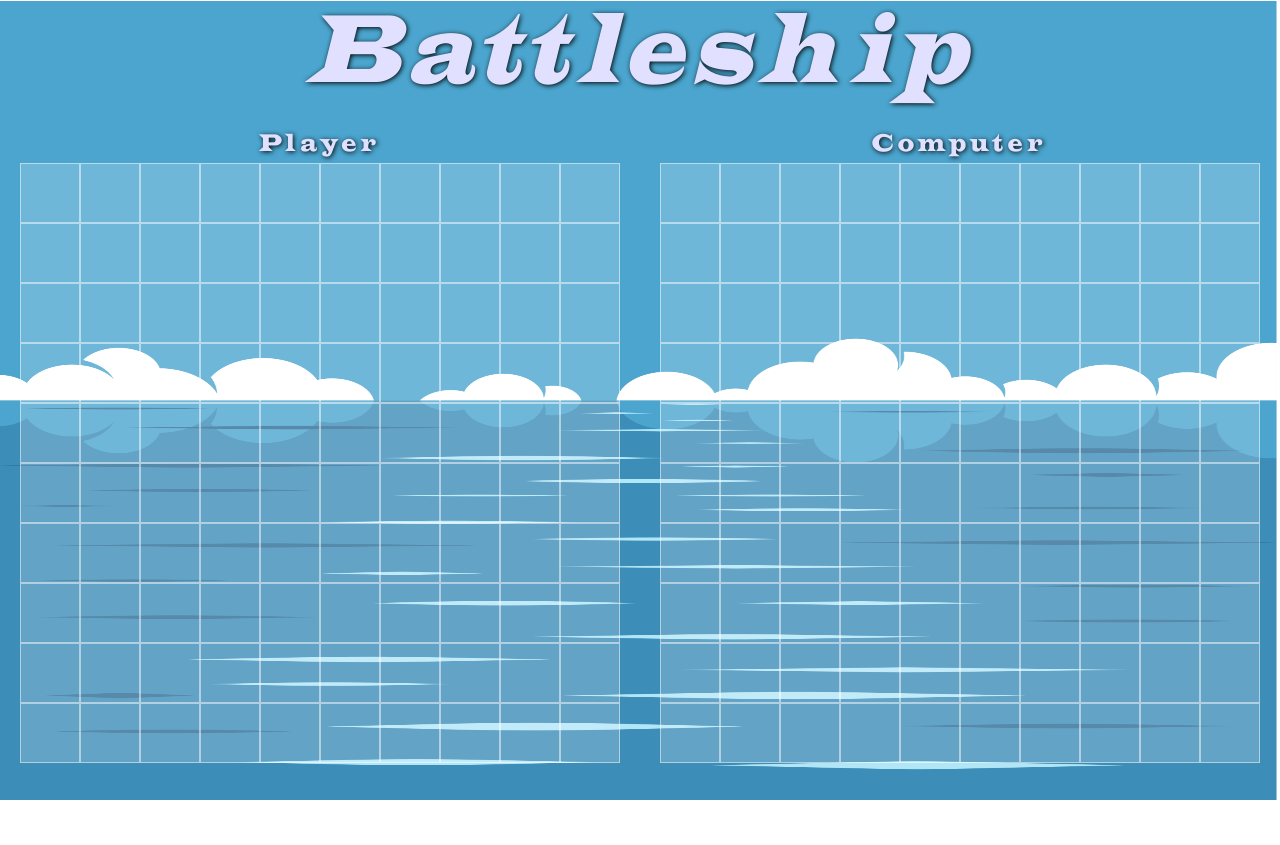
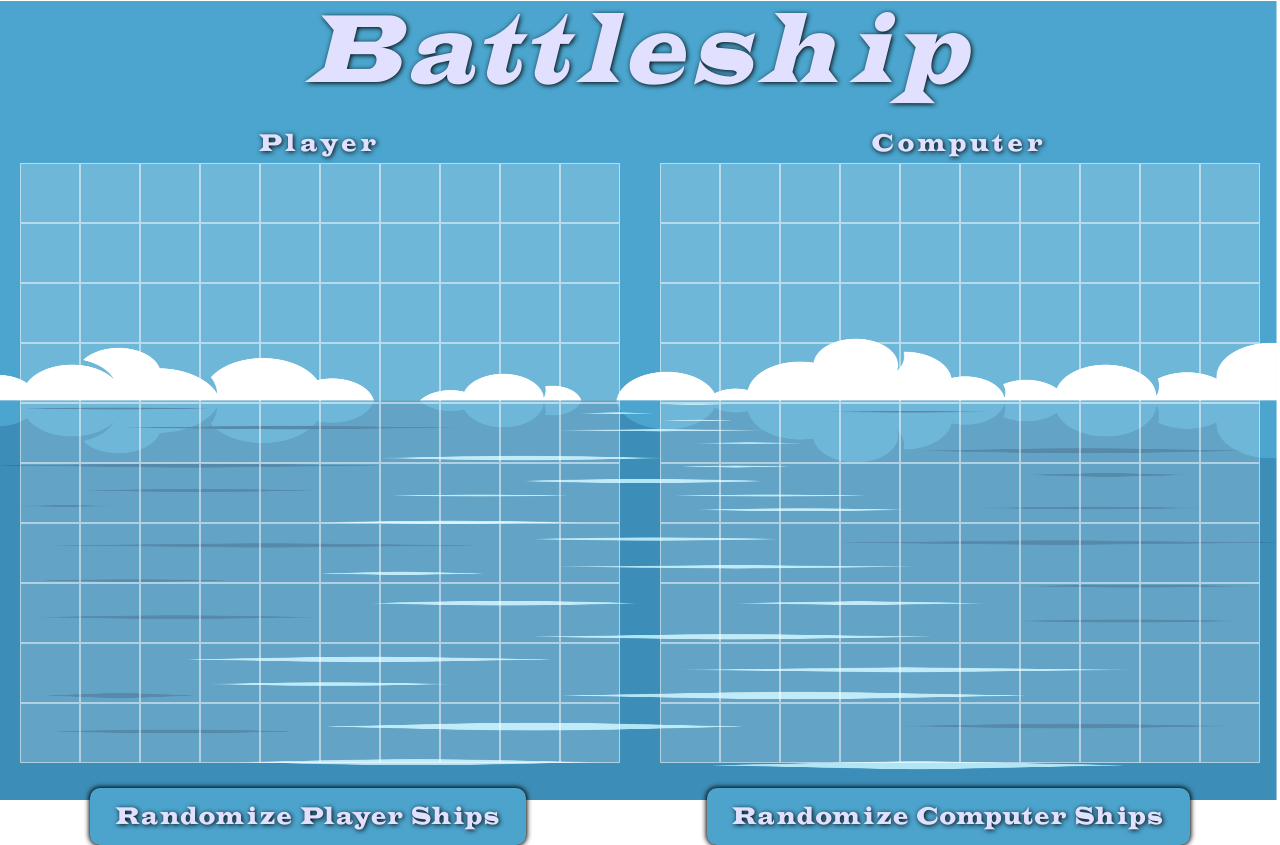
Before and after one commit to benlgw/battleship, a website built with Vite: page index.html in a window 1280 px wide. Before the commit the page ends 800 px from the top, so only its background shows below. Built offline with nearby package versions, Linux system fonts and the light colour scheme.

Commit message:
add some buttons to randomize position of ships for each player

```diff
--- a/index.html
+++ b/index.html
@@ -20,7 +20,10 @@
                 <div class="computer" id="computer"></div>
             </div>
         </div>
-        <div class="controls" id="controls"></div>
+        <div class="controls" id="controls">
+            <button>Randomize Player Ships</button>
+            <button>Randomize Computer Ships</button>
+        </div>
         <footer></footer>
     </body>
 </html>
--- a/src/style.css
+++ b/src/style.css
@@ -33,6 +33,7 @@ header {
 .boards {
     display: flex;
     justify-content: space-around;
+    margin-bottom: 25px;
 
     font-family: "Indubitably";
     font-size: 25px;
@@ -57,3 +58,29 @@ header {
 .cell {
     border: 1px solid rgb(255, 255, 255, 0.5);
 }
+
+.controls {
+    display: flex;
+    justify-content: space-around;
+}
+
+.controls button {
+    border: 0;
+    border-radius: 10px;
+    padding: 10px 25px;
+    cursor: pointer;
+
+    font-family: "Indubitably";
+    font-size: 25px;
+    letter-spacing: 2px;
+    color: rgb(225, 225, 255);
+
+    text-shadow: 1px 1px 5px black;
+    background-color: rgb(76, 164, 205);
+    box-shadow: 0px 0px 5px 1px black;
+    text-align: center;
+}
+
+.controls button:hover {
+    background-color: rgb(70, 150, 200);
+}
```
